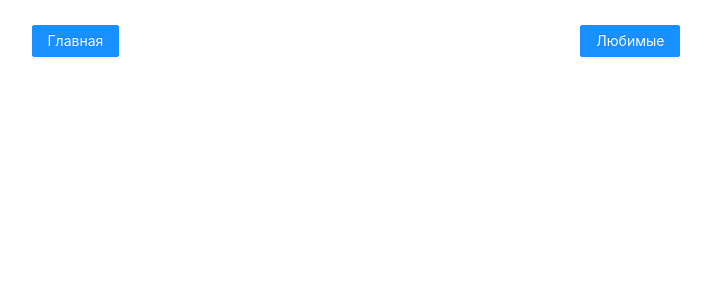
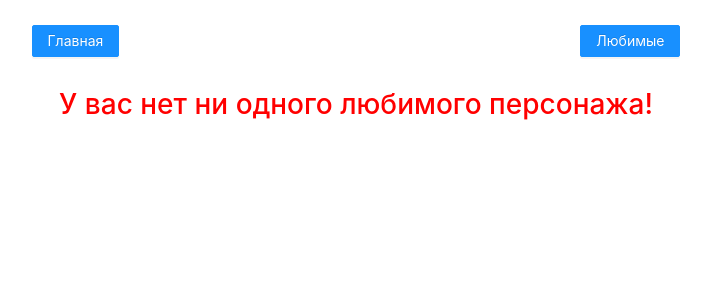
Before and after one commit to zzsashaz/starwars, a Vue app: page /#/favorites in a window 1280 px wide. Shown: the top 300 px of the page, without its empty margins (284-995 px from the left). Built offline with nearby package versions, Linux system fonts and the light colour scheme.

Commit message:
there is nothing at favorites

```diff
--- a/src/views/Favorites.vue
+++ b/src/views/Favorites.vue
@@ -8,6 +8,9 @@
       :HomeWorld="el.homeland"
     />
     <div class="localstorage-clear">
+      <h1 v-if="!likedCharacters" class="thereIsNothingHere">
+        У вас нет ни одного любимого персонажа!
+      </h1>
       <a-button @click="clearStorage" v-if="likedCharacters" type="primary"
         >Отчистить избранное</a-button
       >
@@ -37,4 +40,8 @@ export default {
 .localstorage-clear {
   text-align: center;
 }
+.thereIsNothingHere {
+  text-align: center;
+  color: red;
+}
 </style>
```
